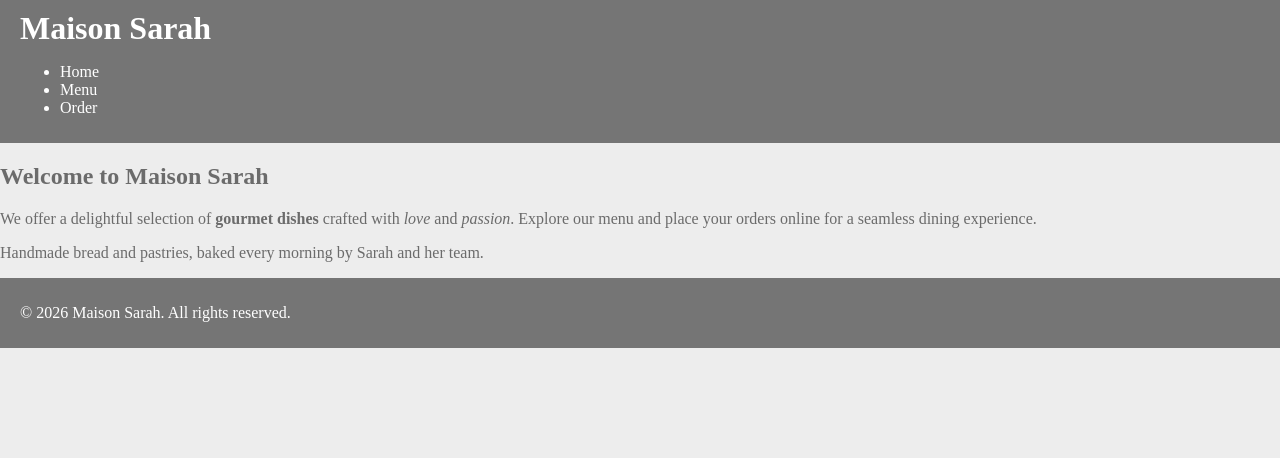
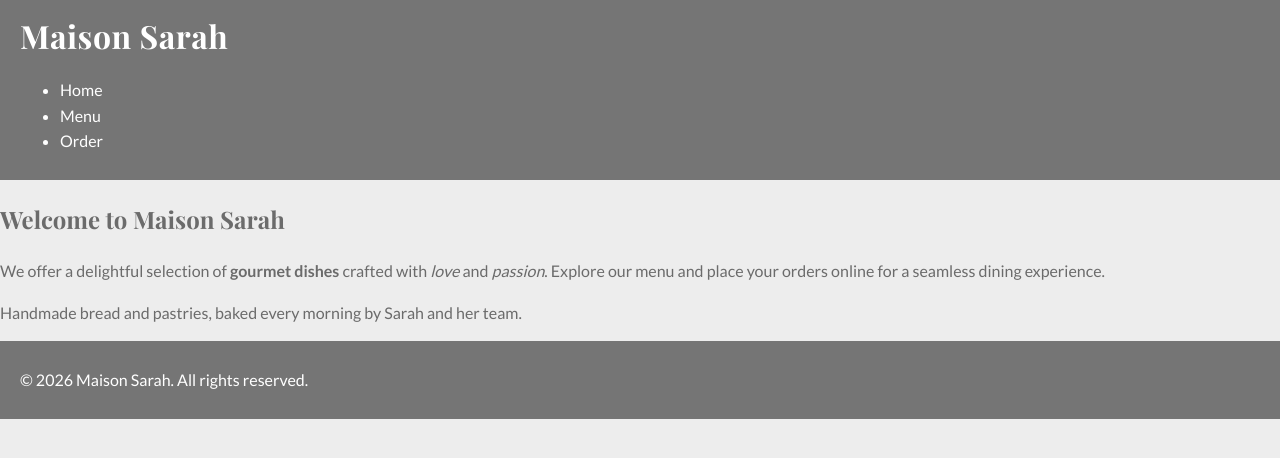
Before and after one commit to ali4zimi/maison-sarah, a plain HTML site: page index.html in a window 1280 px wide. Drawn offline with nearby package versions, Linux system fonts and the light colour scheme.

Commit message:
Add type system with Playfair Display and Lato on a rem scale

```diff
--- a/index.html
+++ b/index.html
@@ -5,6 +5,9 @@
     <meta name="viewport" content="width=device-width, initial-scale=1.0">
     <title>Maison Sarah</title>
     <link rel="stylesheet" href="styles.css">
+    <link rel="preconnect" href="https://fonts.googleapis.com">
+    <link rel="preconnect" href="https://fonts.gstatic.com" crossorigin>
+    <link href="https://fonts.googleapis.com/css2?family=Lato:wght@400;700&family=Playfair+Display:wght@600;700&display=swap" rel="stylesheet">
   </head>
   <body>
     <header>
--- a/styles.css
+++ b/styles.css
@@ -1,7 +1,29 @@
+html {
+    font-size: 62.5%;
+}
+
 body {
+    font-family: "Lato", sans-serif;
+    font-size: 1.6rem;
+    line-height: 1.6;
     background-color: #EDEDED;
     color: #6B6B6B;
     margin: 0;
+}
+
+h1 {
+  font-family: "Playfair Display", serif;
+  font-size: 3.6rem;
+  letter-spacing: 0.05rem;
+}
+
+h2 {
+  font-family: "Playfair Display", serif;
+  font-size: 2.4rem;
+}
+
+h1, h2 {
+    color: #6B6B6B;
 }
 
 header, footer {
@@ -10,9 +32,6 @@
     padding: 10px 20px;
 }
 
-h1, h2 {
-    color: #6B6B6B;
-}
 
 nav a {
     color: #fff;
```
Also changed, not shown: menu.html (+3 -0 lines), order.html (+3 -0 lines).
